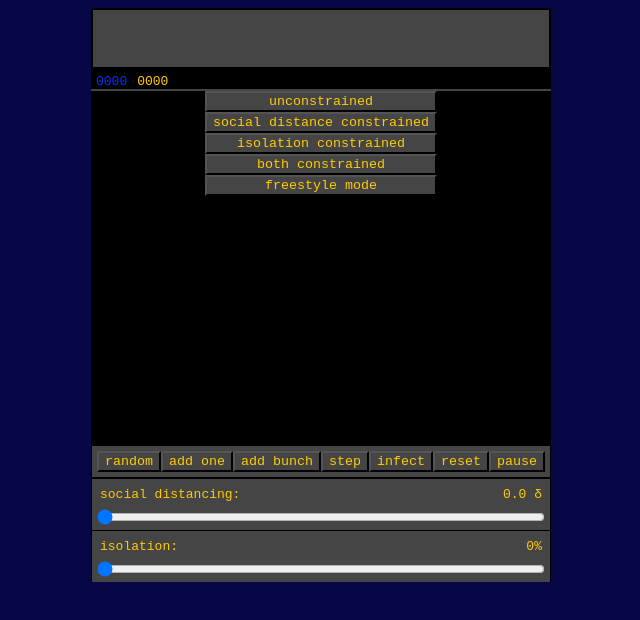
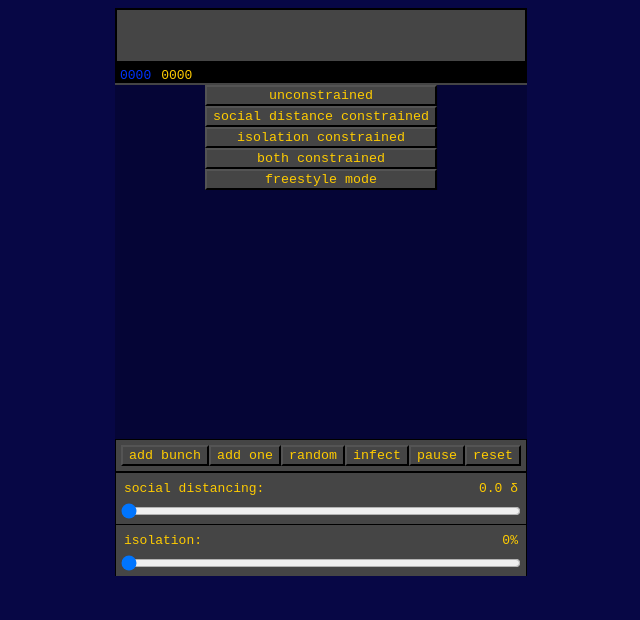
Before and after one commit to bkirkby/ReactBoids, a React (Create React App) app: page / in a window 1280 px wide. Shown: the top 620 px of the page, without its empty margins (319-959 px from the left). Built offline with nearby package versions, Linux system fonts and the light colour scheme; what use-persisted-state would draw is missing.

Commit message:
controls and buttons work

```diff
--- a/src/App.js
+++ b/src/App.js
@@ -109,6 +109,9 @@ export default function App() {
             id="boidsCanvas-normal"
             canvasWidth={canvasWidth}
             canvasHeight={canvasHeight}
+            opacity={
+              simState === "running" || simState === "freestyle" ? 1 : 0.2
+            }
           />
           {simState === "done" && (
             <SimpleMenu
--- a/src/BirdCanvas.js
+++ b/src/BirdCanvas.js
@@ -9,7 +9,8 @@ export default function BirdCanvas(props) {
       style={{
         backgroundColor: "black",
         flexBasis: props.canvasWidth + "px",
-        maxHeight: props.canvasHeight
+        maxHeight: props.canvasHeight,
+        opacity: props.opacity
       }}
     />
   );
--- a/src/SimpleMenu.js
+++ b/src/SimpleMenu.js
@@ -72,7 +72,7 @@ const SimpleMenu = ({
         isolation constrained
       </button>
       <button onClick={handleBothConstrained}>both constrained</button>
-      <button>freestyle mode</button>
+      <button onClick={() => setSimState("freestyle")}>freestyle mode</button>
     </div>
   );
 };
--- a/src/Swarm.js
+++ b/src/Swarm.js
@@ -281,11 +281,13 @@ export default function Swarm({
       ))}
       {devMode && (
         <div className="swarmButtonsContainer">
+          <button onClick={handleAddBunch}>add bunch</button>
+          <button onClick={handleAddOne}>add one</button>
           <button onClick={handleRandomClick}>random</button>
-          <button onClick={handleAddOne}>add one</button>
-          <button onClick={handleAddBunch}>add bunch</button>
-          <button onClick={handleStep}>step</button>
           <button onClick={handleInfect}>infect</button>
+          <button onClick={() => setIsPaused(!isPaused)}>
+            {isPaused ? "resume" : "pause"}
+          </button>
           <button
             onClick={e => {
               resetCallback();
@@ -294,9 +296,6 @@ export default function Swarm({
           >
             reset
           </button>
-          <button onClick={() => setIsPaused(!isPaused)}>
-            {isPaused ? "resume" : "pause"}
-          </button>
         </div>
       )}
     </div>
```
